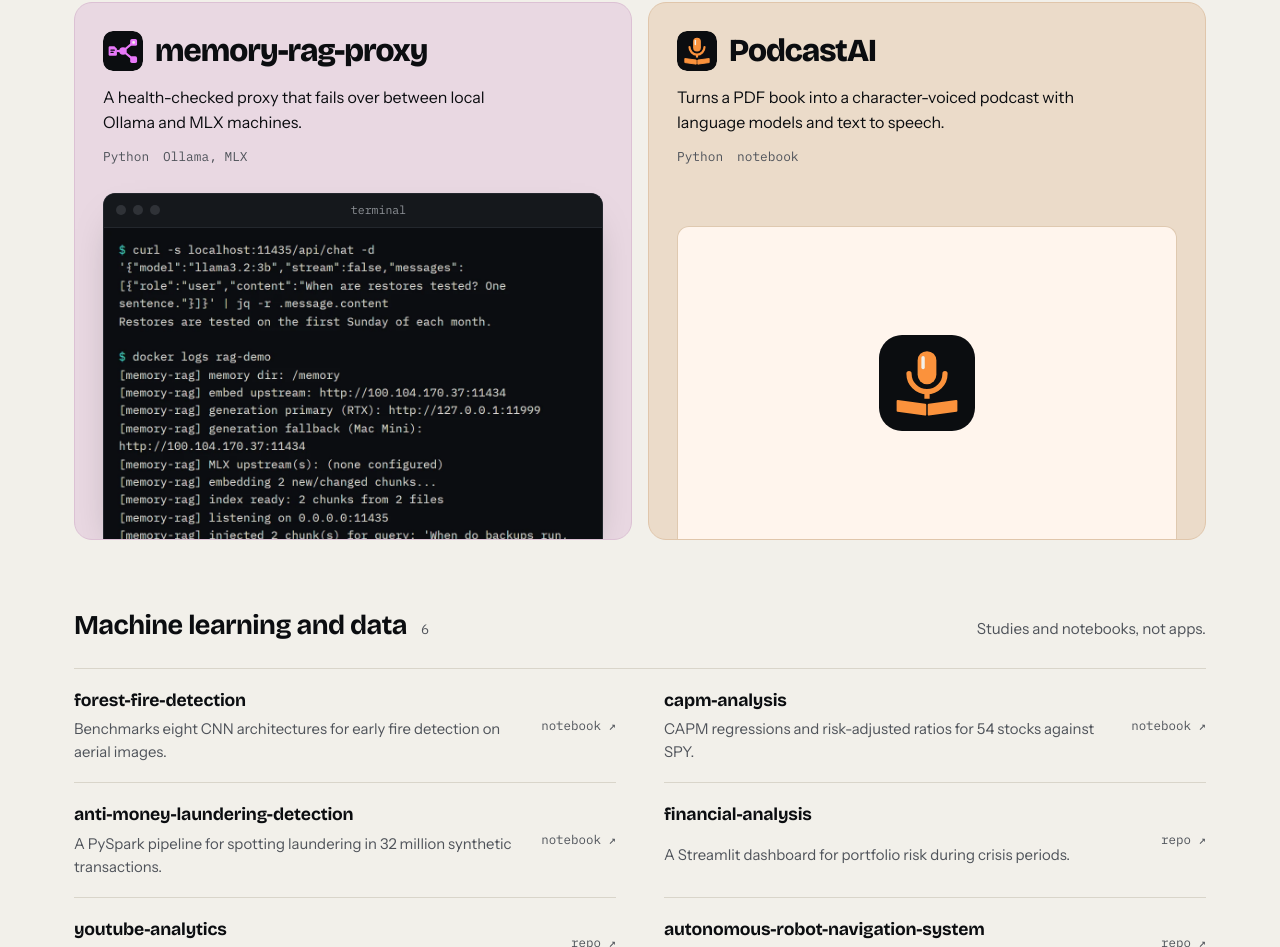
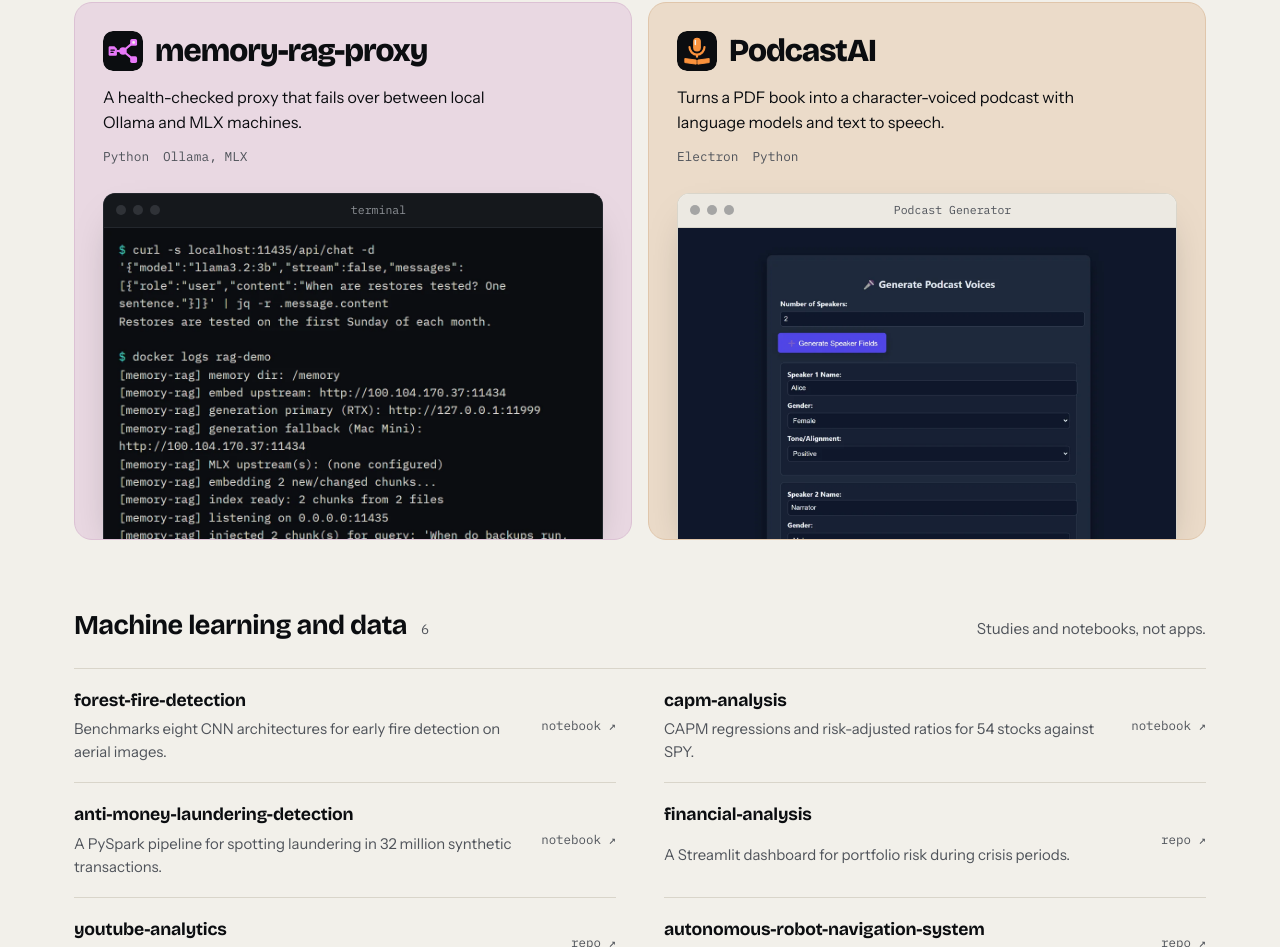
Before and after one commit to jay739/jay739.github.io, a plain HTML site: page index.html in a window 1280 px wide. Shown: the part 5134-6081 px from the top of the page. Drawn offline with Linux system fonts and the light colour scheme.

Commit message:
Show PodcastAI's voice setup in dark mode
The tile now carries a screenshot of the app's speaker setup screen, framed as the Podcast Generator window, in place of its logo panel.

```diff
--- a/index.html
+++ b/index.html
@@ -1016,16 +1016,22 @@
               Turns a PDF book into a character-voiced podcast with language
               models and text to speech.
             </p>
-            <p class="meta"><span>Python</span><span>notebook</span></p>
-            <div class="frame lp" aria-hidden="true">
+            <p class="meta"><span>Electron</span><span>Python</span></p>
+            <figure class="frame">
+              <div class="bar">
+                <i></i><i></i><i></i
+                ><span class="title">Podcast Generator</span>
+              </div>
               <img
-                src="img/logos/PodcastAI.svg"
-                alt=""
-                width="96"
-                height="96"
+                class="shot"
+                src="img/shots/PodcastAI.webp"
+                width="1440"
+                height="900"
                 loading="lazy"
+                decoding="async"
+                alt="PodcastAI's voice setup with two speakers, Alice and a narrator, each with a gender and tone picker"
               />
-            </div>
+            </figure>
           </a>
         </div>
       </section>
```
Also changed, not shown: img/shots/PodcastAI.webp (added).
